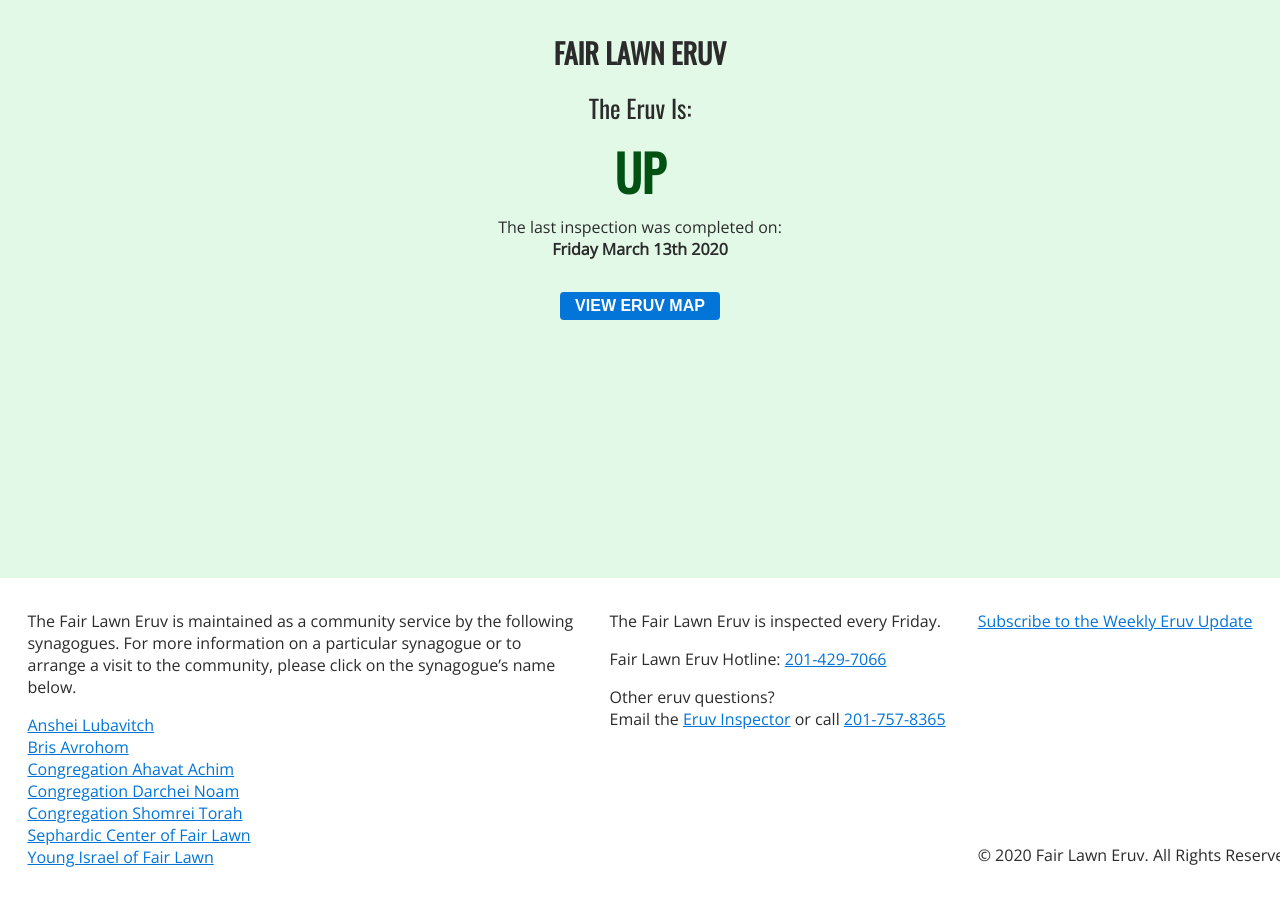
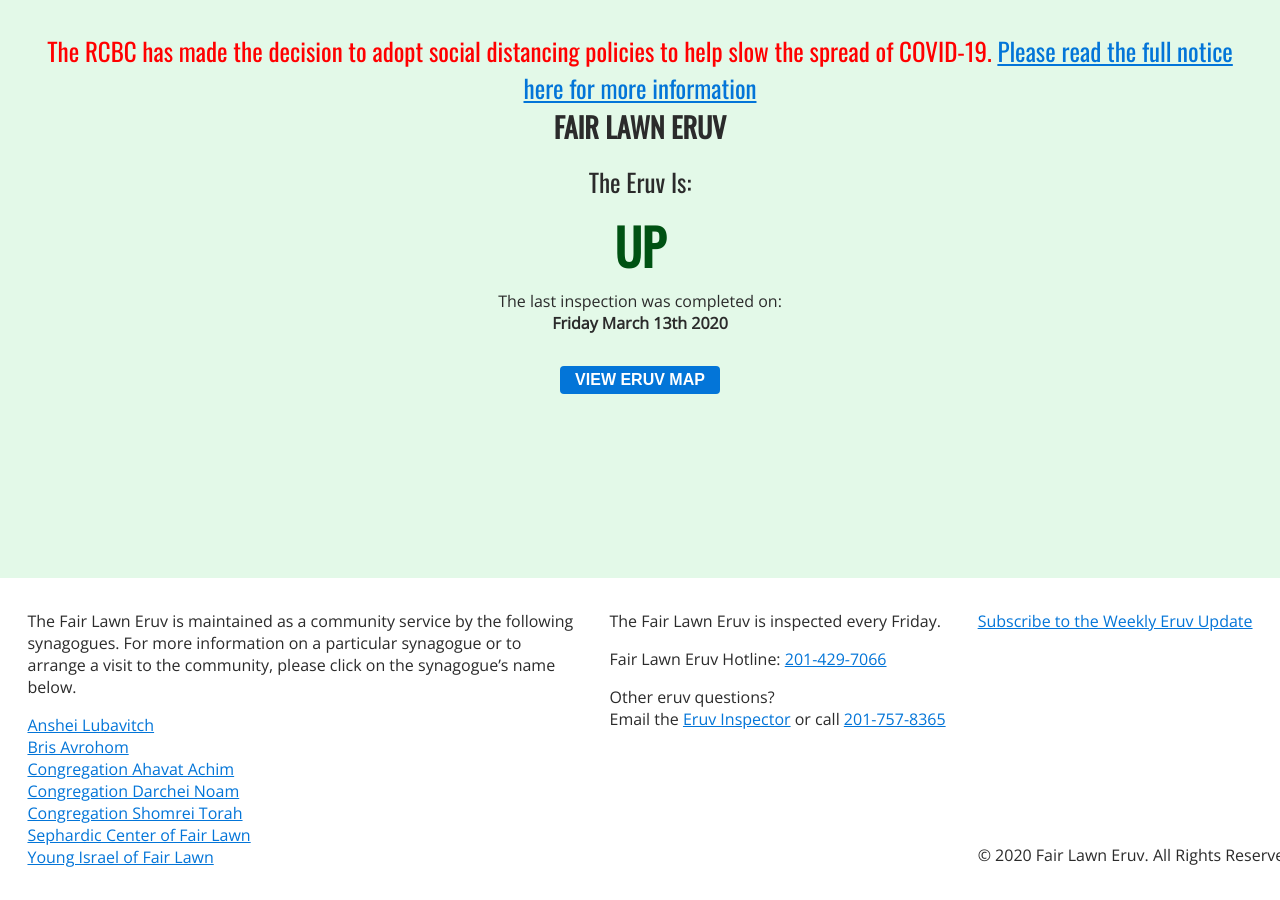
Before and after one commit to MisterGlass/eiruv, a Jekyll site: the page built from docs/index.md, in a window 1280 px wide. Built offline with Jekyll 4.4.1, drawn with Linux system fonts in a browser that asks for light colours; our own code applies the rules of GitHub Pages for plain Markdown files.

Commit message:
COVID-19 Notice

```diff
--- a/docs/index.md
+++ b/docs/index.md
@@ -13,6 +13,7 @@
 <body class="status{{ site.data.eruv_status.status | upcase }}">
         <div class="main">
                 <div class="eruv {{ site.data.eruv_status.status }}">
+                        <h3 style="color:red">The RCBC has made the decision to adopt social distancing policies to help slow the spread of COVID-19. <a href="./RCBC.Letter.March.12.2020.pdf">Please read the full notice here for more information</a></h3>
                         <h2>Fair Lawn Eruv</h2>
                         <h3>The Eruv Is:</h3>
                         <h1>{{ site.data.eruv_status.status }}</h1>
```
Also changed, not shown: 2 other files.
